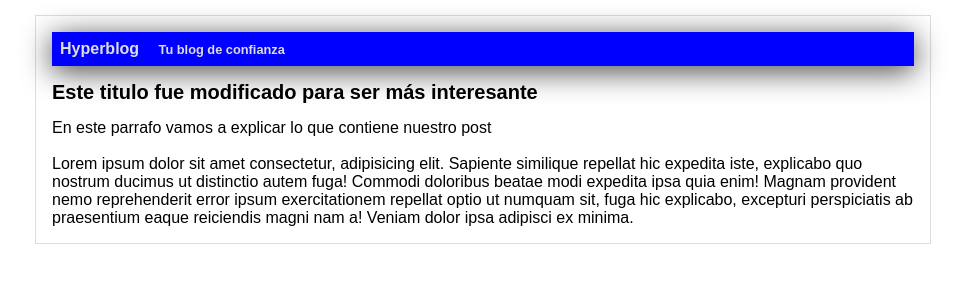
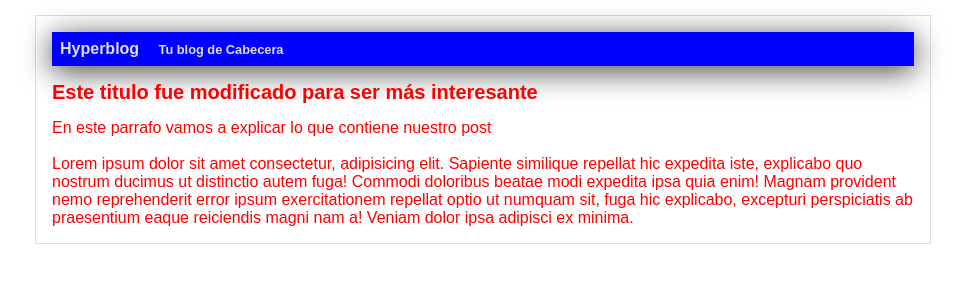
Before and after one commit to J-Dev25/Hyperblog, a plain HTML site: page index.html in a window 1280 px wide. Shown: the whole page, without its empty margins (157-1122 px from the left). Drawn offline with Linux system fonts and the light colour scheme.

Commit message:
Modifique la cabecera y el color del text

```diff
--- a/css/style.css
+++ b/css/style.css
@@ -5,7 +5,7 @@
 }
 
 body {
-    color: #000;
+    color: #f00;
     text-align: center;
     font-family: Arial, Helvetica, sans-serif;
     font-size: 16px;
--- a/index.html
+++ b/index.html
@@ -11,7 +11,7 @@
     <header id="container">
         <div id="cabecera">
             Hyperblog
-            <span class="tagline">Tu blog de confianza</span>
+            <span class="tagline">Tu blog de Cabecera</span>
         </div>
         <div id="post">
             <h1>Este titulo fue modificado para ser más interesante</h1>
```
